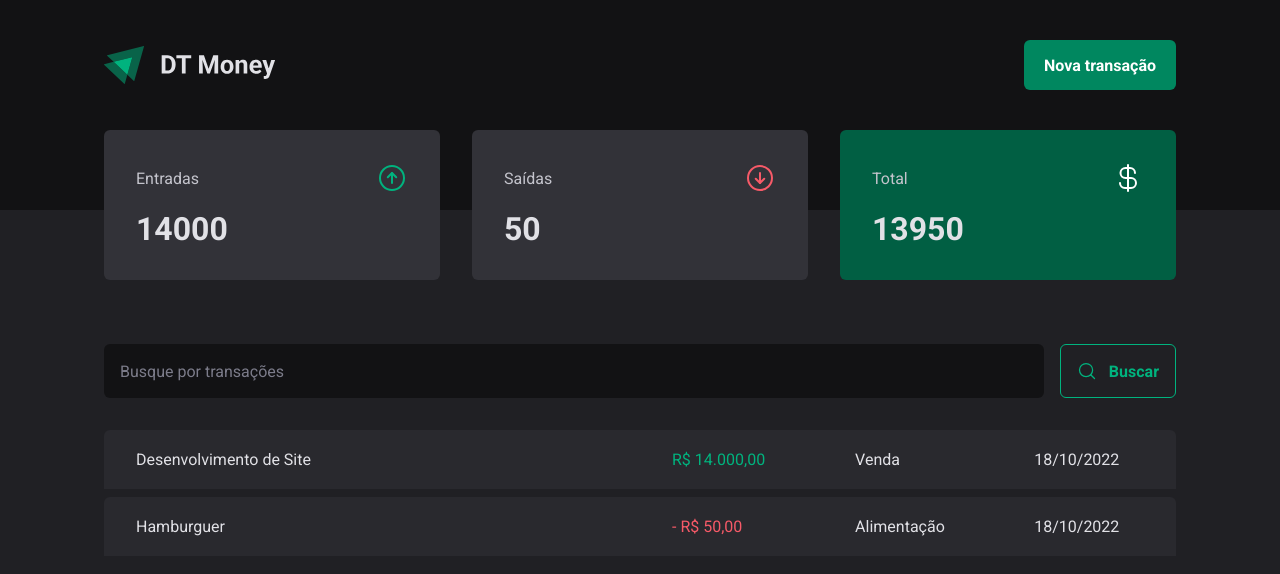
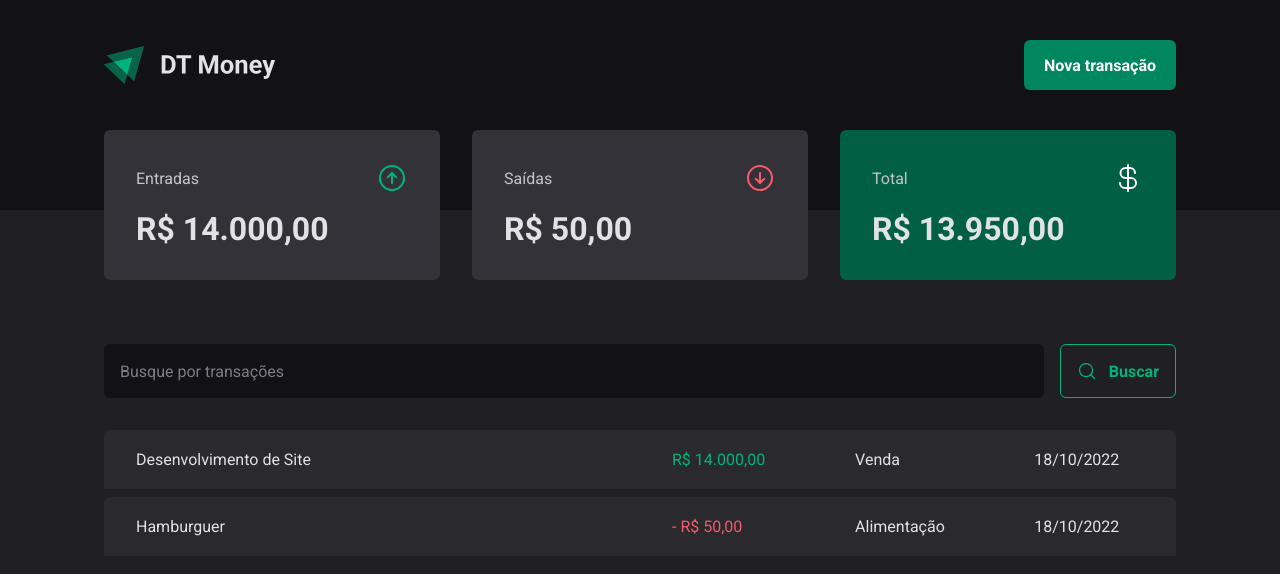
Before and after one commit to timoteostifft/dt-money_react, a React (Vite) app: page / in a window 1280 px wide. Shown: the top 574 px of the page. Built offline with nearby package versions, Linux system fonts and the light colour scheme; data requests are answered from the project's data file.

Commit message:
feat: use summary hook

```diff
--- a/src/components/Summary/index.tsx
+++ b/src/components/Summary/index.tsx
@@ -4,23 +4,11 @@
 
 import { ArrowCircleDown, ArrowCircleUp, CurrencyDollar } from 'phosphor-react';
 import { TransactionsContext } from '../../contexts/TransactionsContext';
+import { priceFormatter } from '../../utils/formatter';
+import { useSummary } from '../../hooks/useSummary';
 
 const Summary: React.FC = () => {
-  const { transactions } = useContext(TransactionsContext)
-
-  const summary = transactions.reduce((acc, transaction) => {
-    if (transaction.type === 'income') {
-      acc.income += transaction.price
-      acc.total += transaction.price
-    } else {
-      acc.outcome += transaction.price
-      acc.total -= transaction.price
-    }
-
-    return acc
-  }, {
-    income: 0, outcome: 0, total: 0
-  })
+  const summary = useSummary()
 
   return (
     <Container>
@@ -30,7 +18,7 @@
           <ArrowCircleUp size={32} color="#00b37e" />
         </header>
 
-        <strong>{summary.income}</strong>
+        <strong>{priceFormatter.format(summary.income)}</strong>
       </Card>
 
       <Card>
@@ -39,7 +27,7 @@
           <ArrowCircleDown size={32} color="#f75a68" />
         </header>
 
-        <strong>{summary.outcome}</strong>
+        <strong>{priceFormatter.format(summary.outcome)}</strong>
       </Card>
 
       <Card variant='green'>
@@ -48,7 +36,7 @@
           <CurrencyDollar size={32} color="#fff" />
         </header>
 
-        <strong>{summary.total}</strong>
+        <strong>{priceFormatter.format(summary.total)}</strong>
       </Card>
     </Container>
   );
--- /dev/null
+++ b/src/hooks/useSummary.ts
@@ -0,0 +1,22 @@
+import { useContext } from "react"
+import { TransactionsContext } from "../contexts/TransactionsContext"
+
+export function useSummary() {
+  const { transactions } = useContext(TransactionsContext)
+
+  const summary = transactions.reduce((acc, transaction) => {
+    if (transaction.type === 'income') {
+      acc.income += transaction.price
+      acc.total += transaction.price
+    } else {
+      acc.outcome += transaction.price
+      acc.total -= transaction.price
+    }
+
+    return acc
+  }, {
+    income: 0, outcome: 0, total: 0
+  })
+
+  return summary
+}
```
